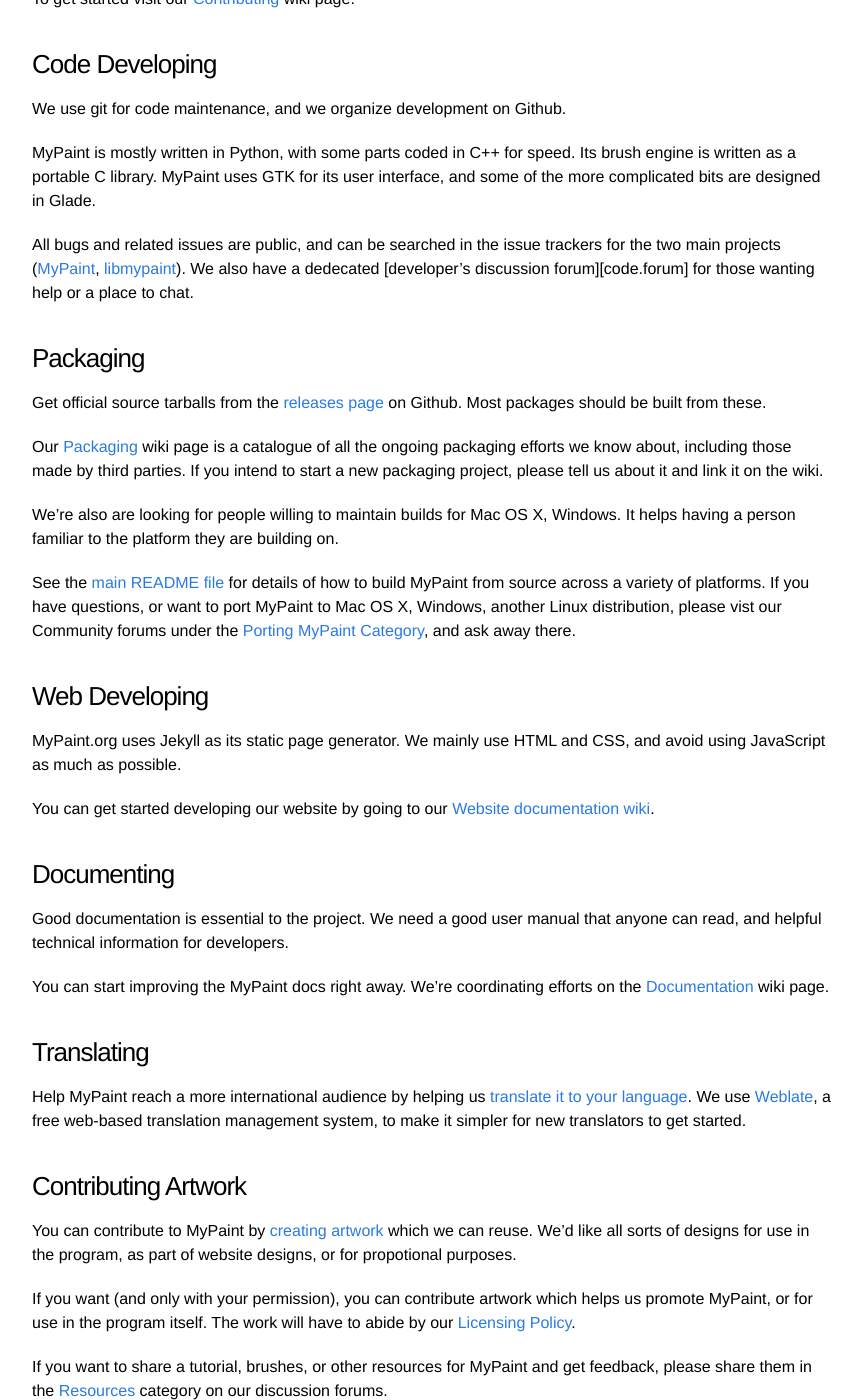
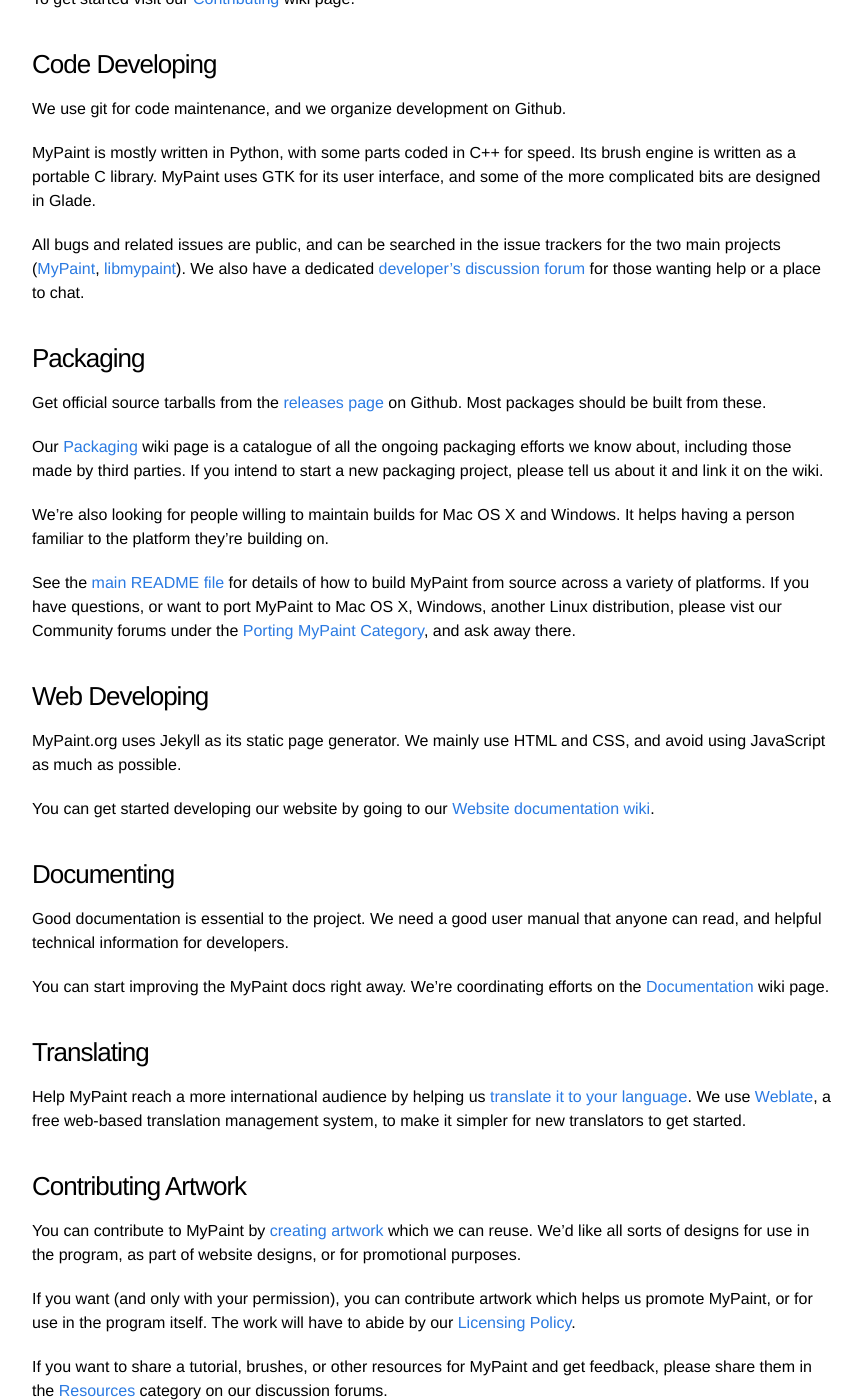
Before and after one commit to mypaint/website-2015, a Jekyll site: the page built from join.md, in a window 1280 px wide and 1400 px high, scrolled down 255 px. Shown: the whole window, without its empty margins (208-1070 px from the left). Built offline with Jekyll 4.4.1, drawn with Linux system fonts in a browser that asks for light colours.

Commit message:
Typos, formatting, fix broken link

```diff
--- a/join.md
+++ b/join.md
@@ -25,7 +25,7 @@
 All bugs and related issues are public,
 and can be searched in the issue trackers for the two main projects
 ([MyPaint][code.mypaint], [libmypaint][code.libmypaint]).
-We also have a dedecated [developer's discussion forum][code.forum]
+We also have a dedicated [developer's discussion forum][code.forum]
 for those wanting help or a place to chat.
 
 ### Packaging
@@ -40,9 +40,9 @@
 If you intend to start a new packaging project,
 please tell us about it and link it on the wiki.
 
-We're also are looking for people willing to maintain builds for
-Mac OS X, Windows. It helps having a person familiar to the platform
-they are building on.
+We're also looking for people willing to maintain builds
+for Mac OS X and Windows.
+It helps having a person familiar to the platform they're building on.
 
 See the [main README file][packing.readme] for details of
 how to build MyPaint from source across a variety of platforms.
@@ -83,7 +83,7 @@
 You can contribute to MyPaint
 by [creating artwork][contrib.wiki] which we can reuse.
 We'd like all sorts of designs for use in the program,
-as part of website designs, or for propotional purposes.
+as part of website designs, or for promotional purposes.
 
 If you want (and only with your permission),
 you can contribute artwork which helps us promote MyPaint,
```
Also changed, not shown: other parts of join.md (+1 -1 lines).
